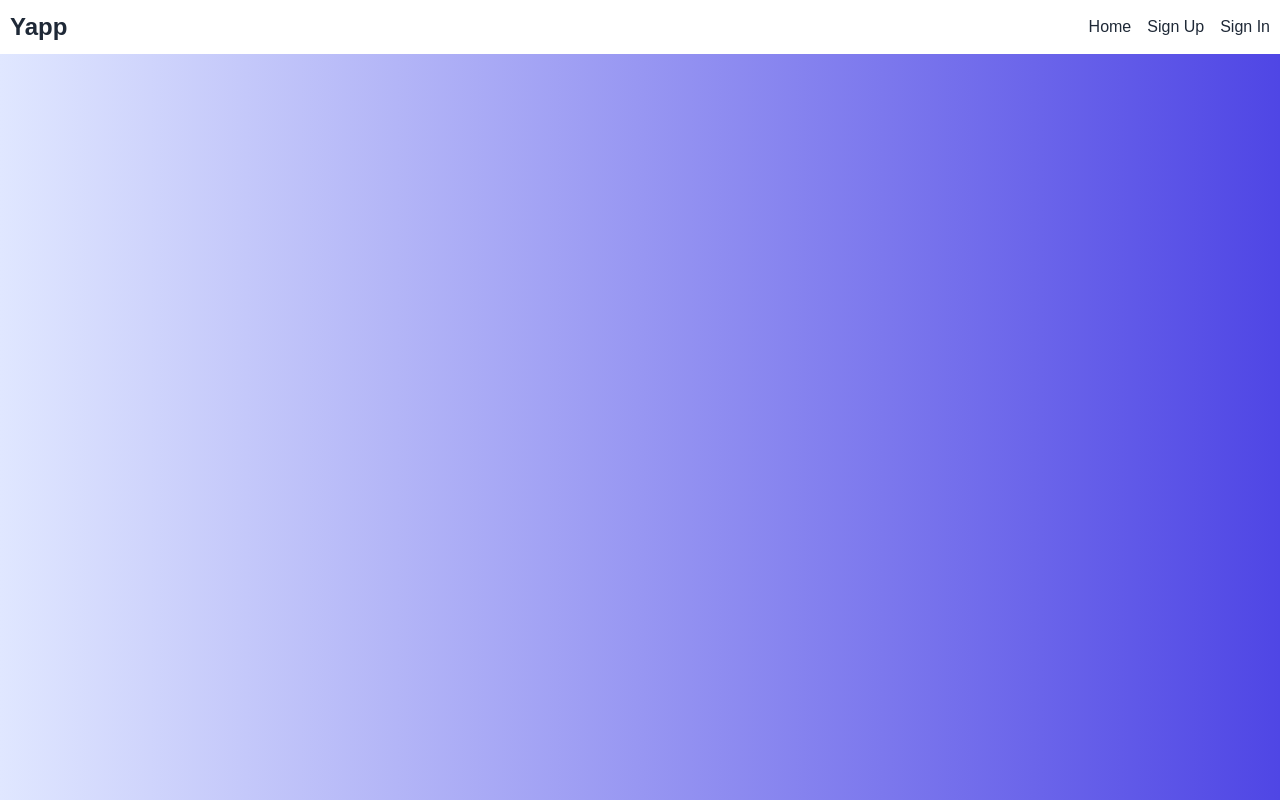
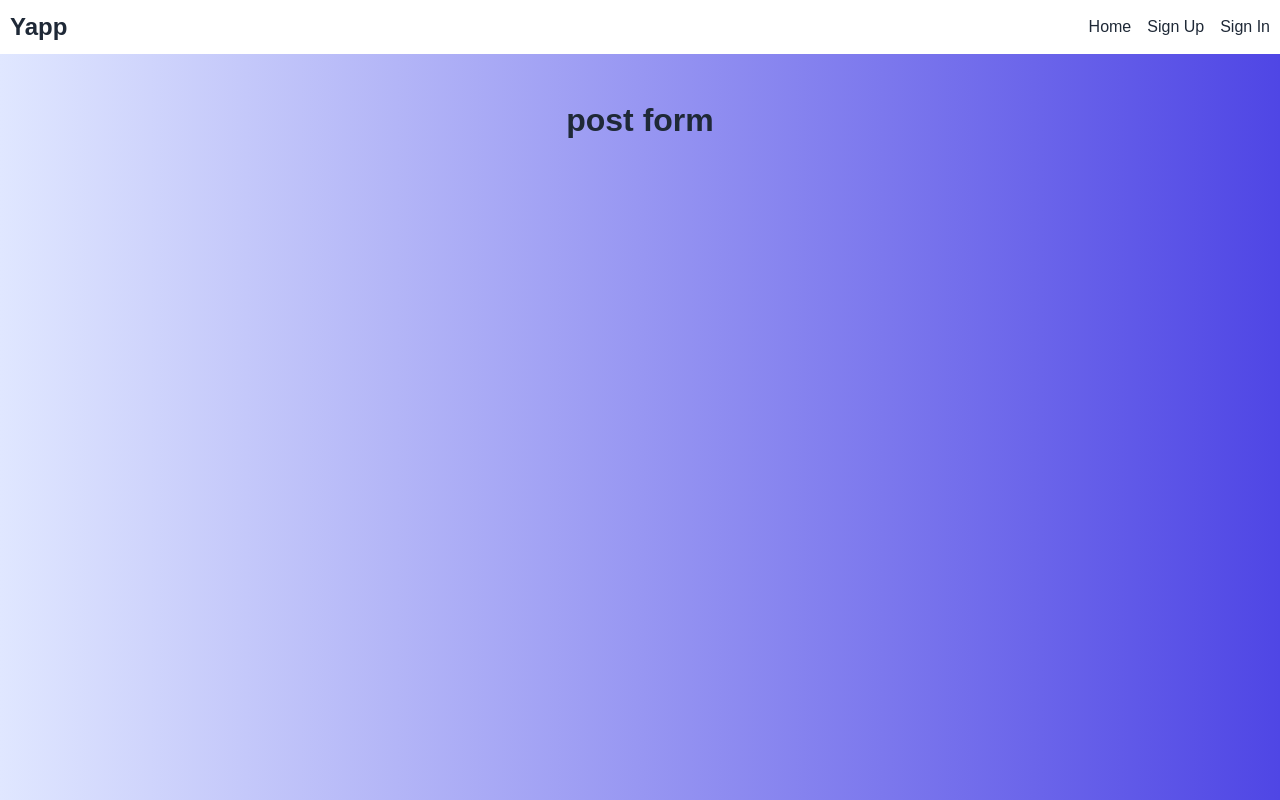
Before and after one commit to fatimaAhmed26/yapp-app-frontend, a React (Vite) app: page /posts/new in a window 1280 px wide. Built offline with nearby package versions, Linux system fonts and the light colour scheme; no server answers; a web font is replaced by a local one.

Commit message:
adding the route for the post and the form page

```diff
--- a/src/App.jsx
+++ b/src/App.jsx
@@ -9,6 +9,8 @@ import Dashboard from "./pages/Dashboard"
 import Profile from "./pages/Profile"
 import EditProfile from "./pages/EditProfile"
 import UserList from "./pages/UserList"
+import * as postService from './services/post'
+import PostForm from "./pages/PostFrom"
 
 const getUserFromToken = () => {
   const token = localStorage.getItem('token')
@@ -19,8 +21,14 @@ const getUserFromToken = () => {
 }
 
 const App = () => {
+const [posts ,SetPosts] = useState()
+  const [user, setUser] = useState(getUserFromToken())
 
-  const [user, setUser] = useState(getUserFromToken())
+  const handleAddPost = async (formData) => {
+    const newPost = await postService.create(formData)
+    setHoots([newPost, ...posts])
+    navigate('/')
+  }
 
   return (
     <div>
@@ -34,6 +42,7 @@ const App = () => {
         <Route path="/users/:userId/edit" element={<EditProfile user={user} />} />
         <Route path="/users/:userId/followers" element={<UserList type='followers' /> } />
         <Route path="/users/:userId/following" element={<UserList type='following' /> } />
+        <Route path='/posts/new' element={<PostForm handleAddPost={handleAddPost}/>}/>
       </Routes>
       </main>
     </div>
--- /dev/null
+++ b/src/pages/PostFrom.jsx
@@ -0,0 +1,12 @@
+import { useState, useEffect } from 'react'
+import { useParams } from 'react-router'
+import * as postServices from '../services/post'
+
+const PostForm =(post)=>{
+    return(
+        <dev>
+            <h1>post form</h1>
+        </dev>
+    )
+}
+export default PostForm
```
